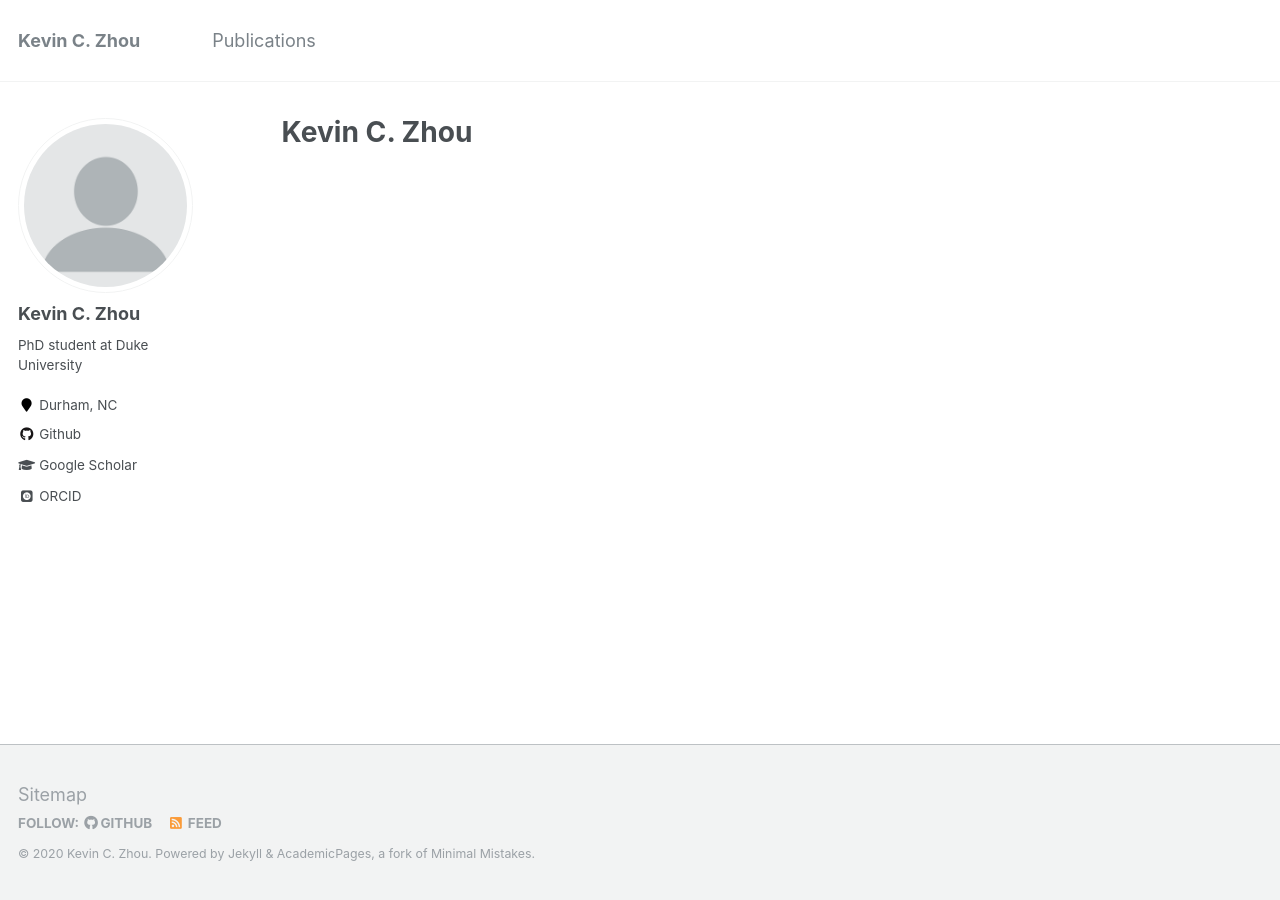
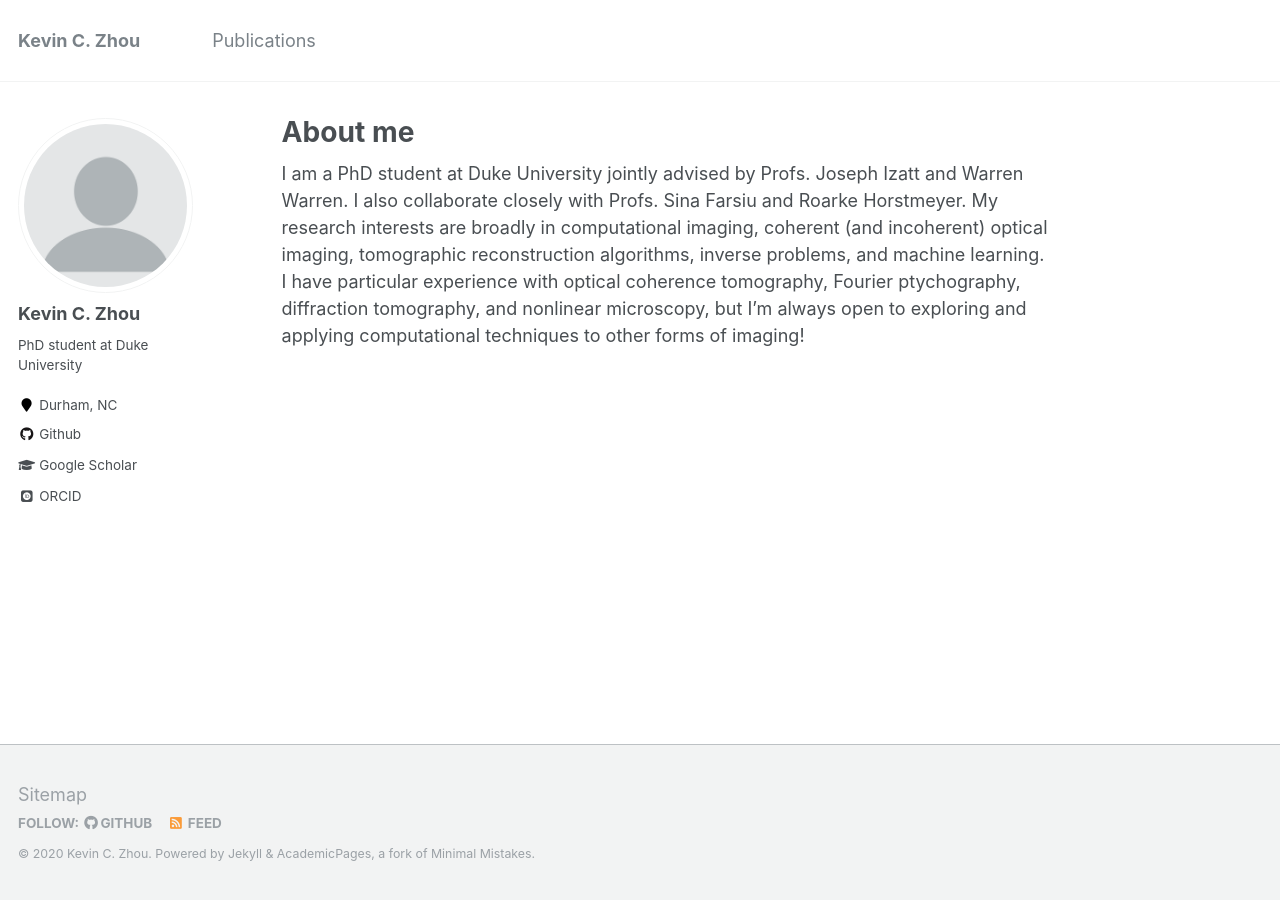
Before and after one commit to kevinczhou/kevinczhou.github.io, a Jekyll site: the page built from _pages/about.md, in a window 1280 px wide. Built offline with Jekyll 4.4.1, drawn with Linux system fonts in a browser that asks for light colours; some web fonts are replaced.

Commit message:
Update about.md

```diff
--- a/_pages/about.md
+++ b/_pages/about.md
@@ -1,9 +1,10 @@
 ---
 permalink: /
-title: "Kevin C. Zhou"
+title: "About me"
 excerpt: "About me"
 author_profile: true
 redirect_from:
   - /about/
   - /about.html
 ---
+I am a PhD student at Duke University jointly advised by Profs. Joseph Izatt and Warren Warren. I also collaborate closely with Profs. Sina Farsiu and Roarke Horstmeyer. My research interests are broadly in computational imaging, coherent (and incoherent) optical imaging, tomographic reconstruction algorithms, inverse problems, and machine learning. I have particular experience with optical coherence tomography, Fourier ptychography, diffraction tomography, and nonlinear microscopy, but I'm always open to exploring and applying computational techniques to other forms of imaging!
```
